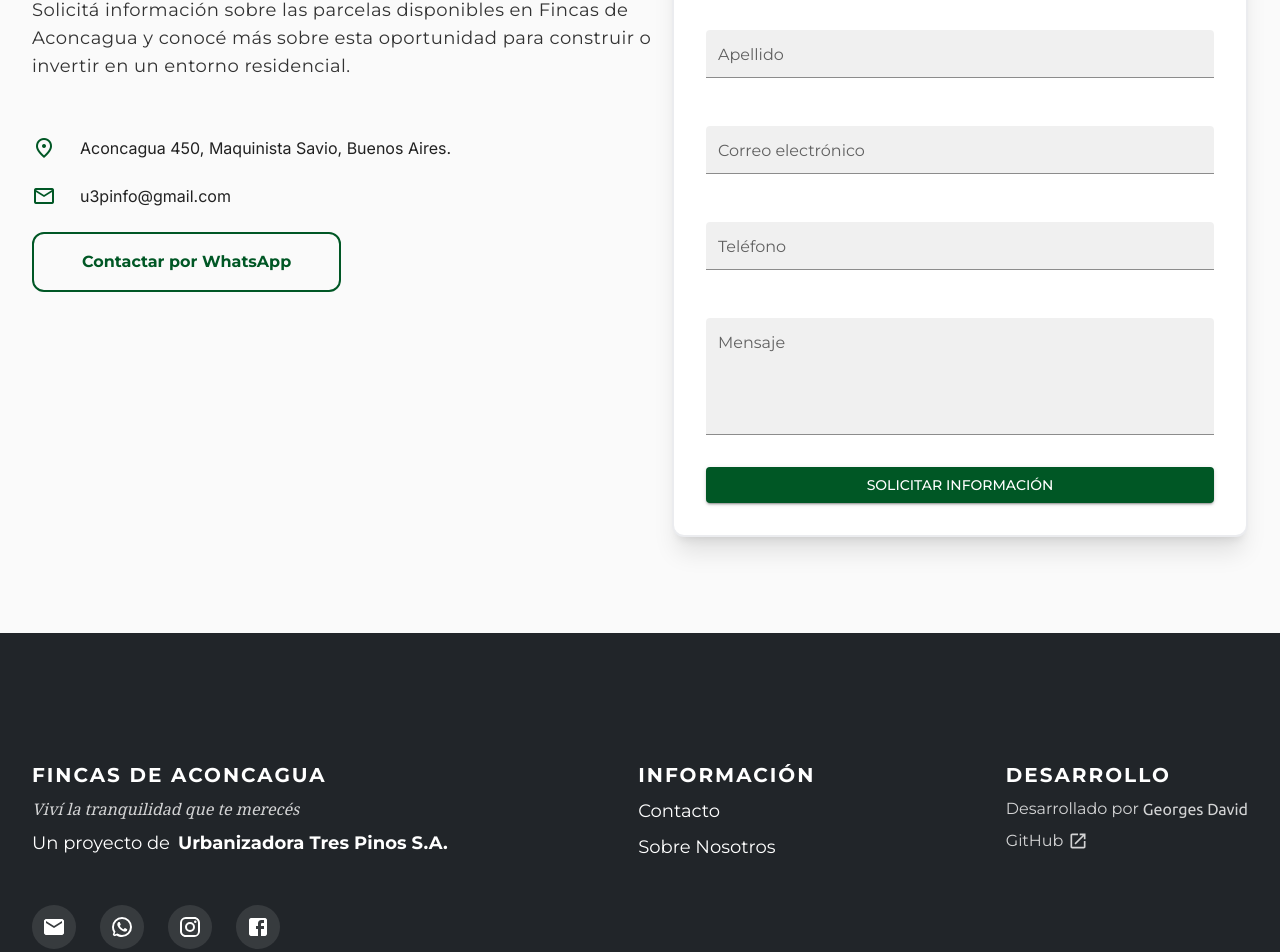
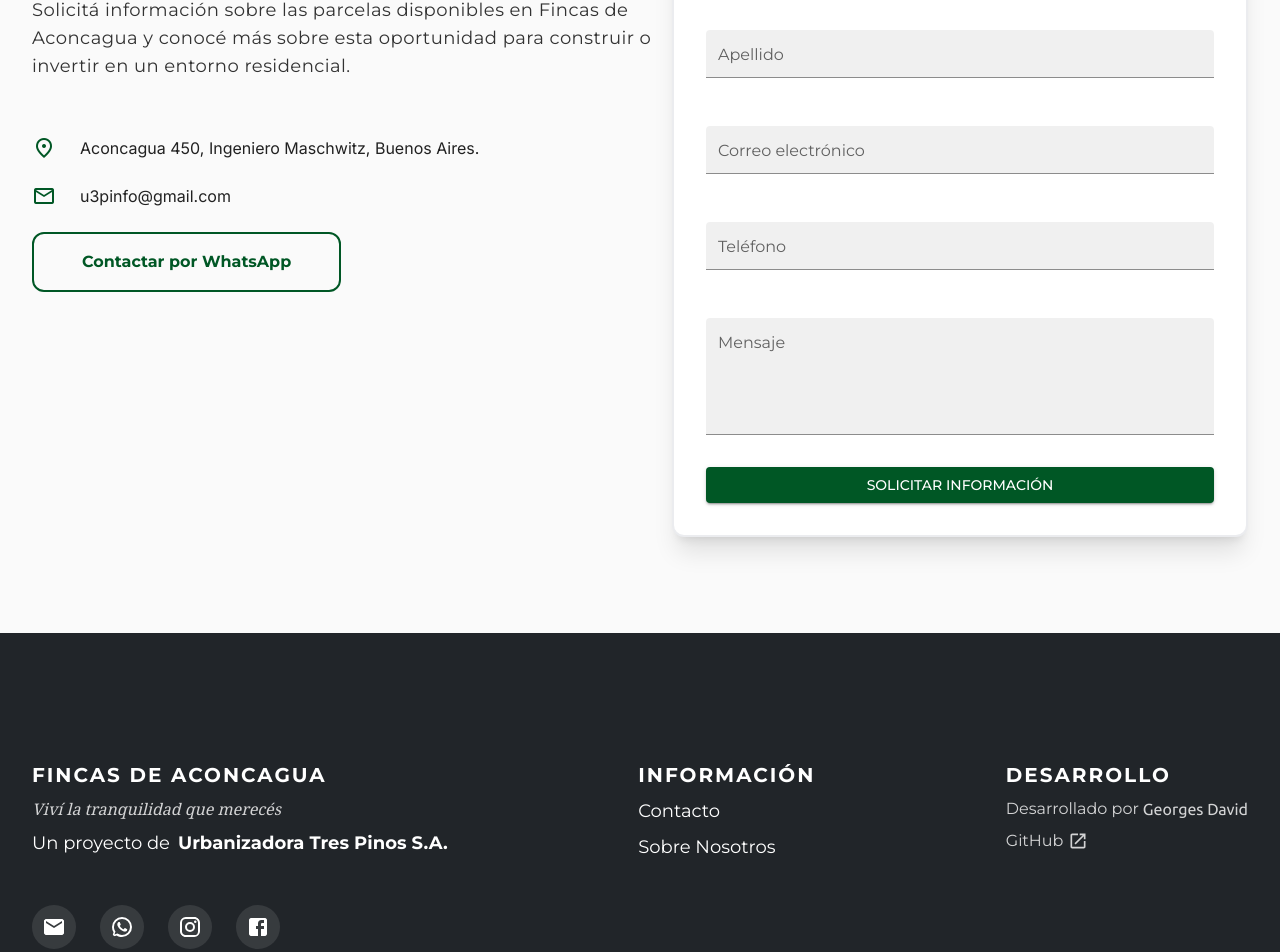
Before and after one commit to GeorgessDavid/fincas_aconcagua_front, a Next.js app: page / in a window 1280 px wide. Shown: the part 4520-5472 px from the top of the page. Built offline with nearby package versions, Linux system fonts and the light colour scheme; no server answers.

Commit message:
Text fixes

```diff
--- a/src/components/Footer/Footer.tsx
+++ b/src/components/Footer/Footer.tsx
@@ -10,7 +10,7 @@
             <div className="w-full h-full flex flex-col-reverse gap-16 lg:flex-row items-center lg:items-start lg:gap-8 justify-between px-8 py-12 2xl:px-64 py-32">
                 <div className="flex flex-col items-center lg:items-start justify-start gap-2 text-center">
                     <h2 className="text-white text-xl font-montserrat font-bold uppercase tracking-widest">Fincas de Aconcagua</h2>
-                    <span className="text-white/80 text-md italic font-noto-serif">Viví la tranquilidad que te merecés</span>
+                    <span className="text-white/80 text-md italic font-noto-serif">Viví la tranquilidad que merecés</span>
                     <div className="flex flex-col items-center justify-center lg:flex-row lg:justify-start lg:items-center lg:gap-2">
                         <p className="text-white text-lg font-montserrat">Un proyecto de </p>
                         <span className="font-bold text-white text-lg">Urbanizadora Tres Pinos S.A. </span>
--- a/src/components/HomeContents/Contacto.tsx
+++ b/src/components/HomeContents/Contacto.tsx
@@ -52,7 +52,7 @@
                     <div className="flex flex-col mt-8 gap-6">
                         <div className="flex justify-start gap-6">
                             <span className="material-symbols-outlined text-primary!">location_on</span>
-                            <span className="font-inter">Aconcagua 450, Maquinista Savio, Buenos Aires.</span>
+                            <span className="font-inter">Aconcagua 450, Ingeniero Maschwitz, Buenos Aires.</span>
                         </div>
                         <div className="flex justify-start gap-6">
                             <span className='material-symbols-outlined text-primary!'>mail</span>
```
